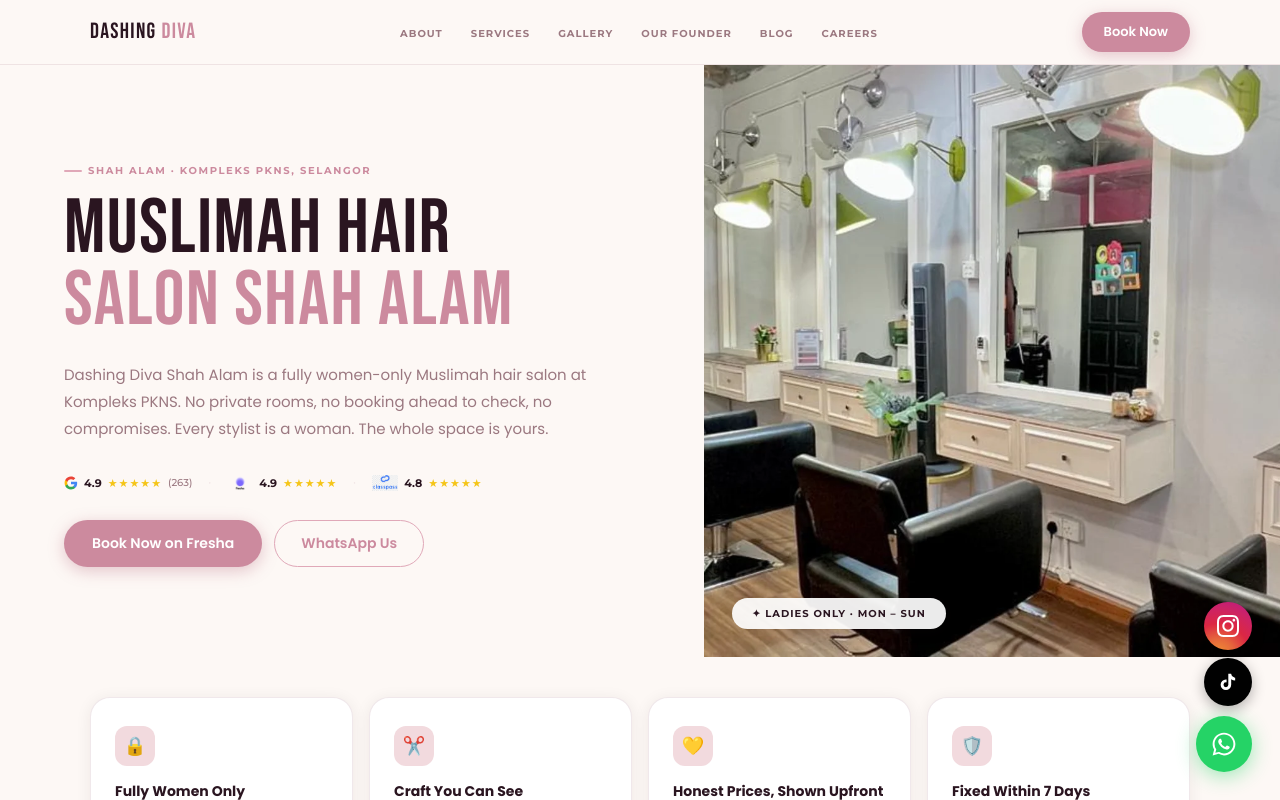
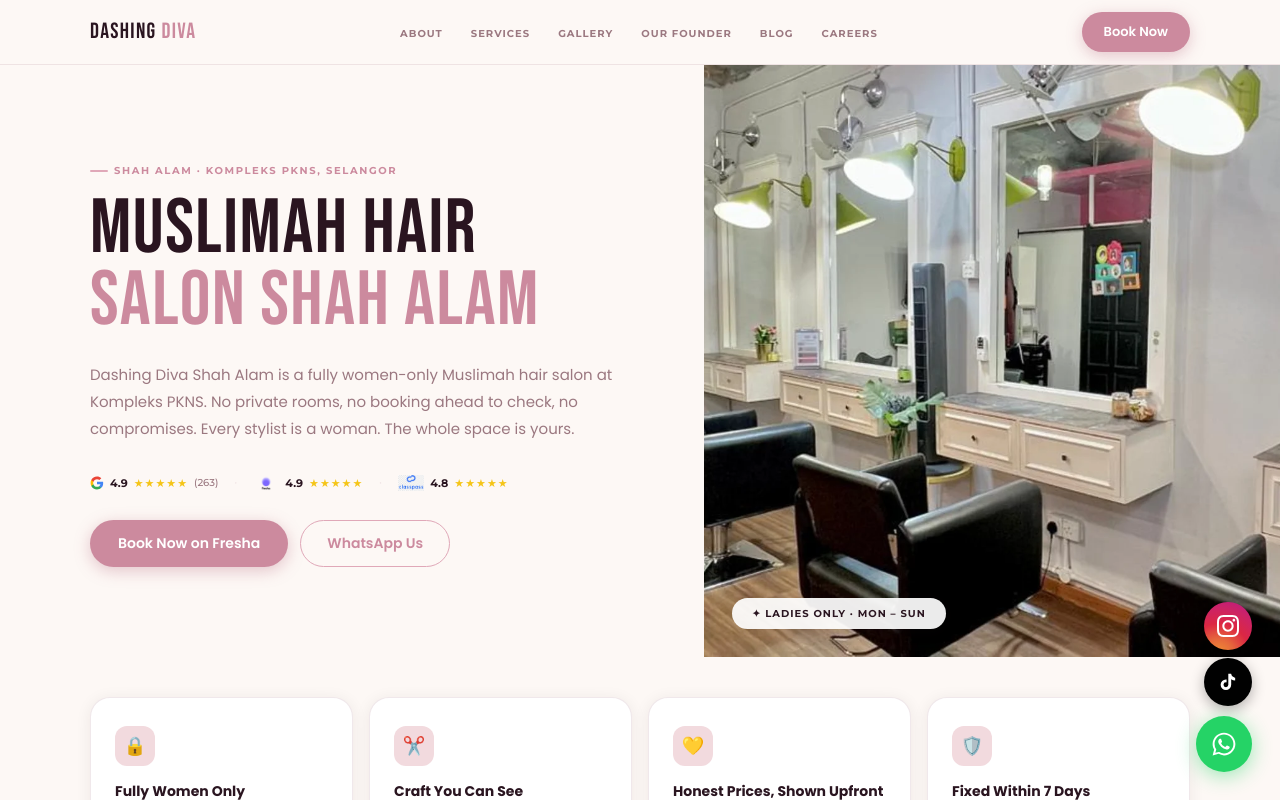
Before and after one commit to Goodcat1881/diva-wesbite, a Next.js app: page /salons/shah-alam in a window 1280 px wide. Shown: the top 800 px of the page. Built offline with nearby package versions, Linux system fonts and the light colour scheme.

Commit message:
fix: adjust Ameera photo objectPosition to center 35% — full face visible

```diff
--- a/app/salons/shah-alam/page.jsx
+++ b/app/salons/shah-alam/page.jsx
@@ -200,6 +200,7 @@
   {
     name: 'Ameera',
     photo: '/images/ameera-sa-final.webp',
+    photoPos: 'center 35%',
     alt: 'Ameera, senior hairstylist at Dashing Diva Shah Alam, hair colour and treatment specialist at Kompleks PKNS',
     years: '11 Years Experience',
     joined: null,
@@ -237,7 +238,7 @@
       <section className="hero-split" style={{ background: 'var(--cream)', minHeight: '520px', display: 'flex', alignItems: 'stretch', overflow: 'hidden' }}>
 
         {/* Left: copy */}
-        <div style={{ flex: '0 0 55%', display: 'flex', alignItems: 'center', padding: 'clamp(48px, 7vw, 96px) clamp(24px, 5vw, 80px)' }}>
+        <div style={{ flex: '0 0 55%', display: 'flex', alignItems: 'center', paddingTop: 'clamp(48px, 7vw, 96px)', paddingBottom: 'clamp(48px, 7vw, 96px)', paddingLeft: 'max(48px, calc((100vw - 1100px) / 2))', paddingRight: 'clamp(24px, 3vw, 48px)' }}>
           <div style={{ maxWidth: '560px' }}>
             <div className="section-label" style={{ marginBottom: '16px' }}>Shah Alam · Kompleks PKNS, Selangor</div>
             <h1 style={{ fontFamily: 'var(--font-display)', fontSize: 'clamp(44px, 6vw, 80px)', letterSpacing: '0.02em', textTransform: 'uppercase', color: 'var(--warm-dark)', lineHeight: 0.93, marginBottom: '24px' }}>
@@ -455,7 +456,7 @@
                       src={s.photo}
                       alt={s.alt || `${s.name}, stylist at Dashing Diva Shah Alam`}
                       loading="lazy"
-                      style={{ width: '100%', height: '100%', objectFit: 'cover', objectPosition: 'center top', display: 'block', position: 'absolute', inset: 0 }}
+                      style={{ width: '100%', height: '100%', objectFit: 'cover', objectPosition: s.photoPos || 'center top', display: 'block', position: 'absolute', inset: 0 }}
                     />
                   ) : (
                     <div style={{ height: '100%', minHeight: '380px', display: 'flex', flexDirection: 'column', alignItems: 'center', justifyContent: 'center', gap: '12px' }}>
```
